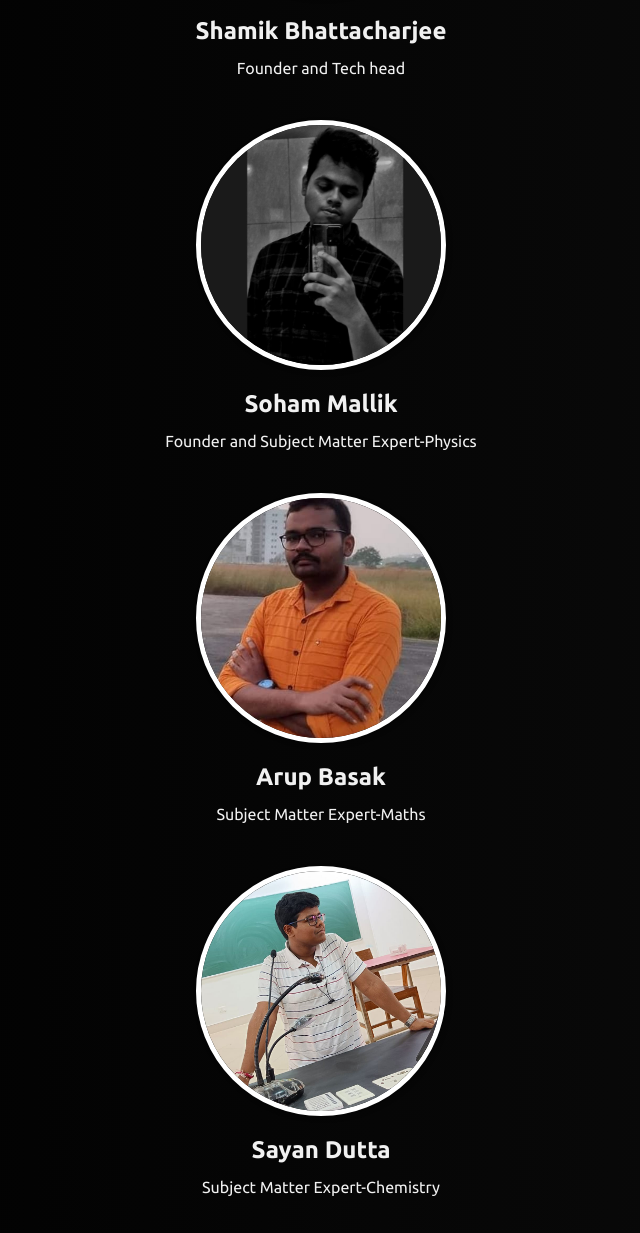
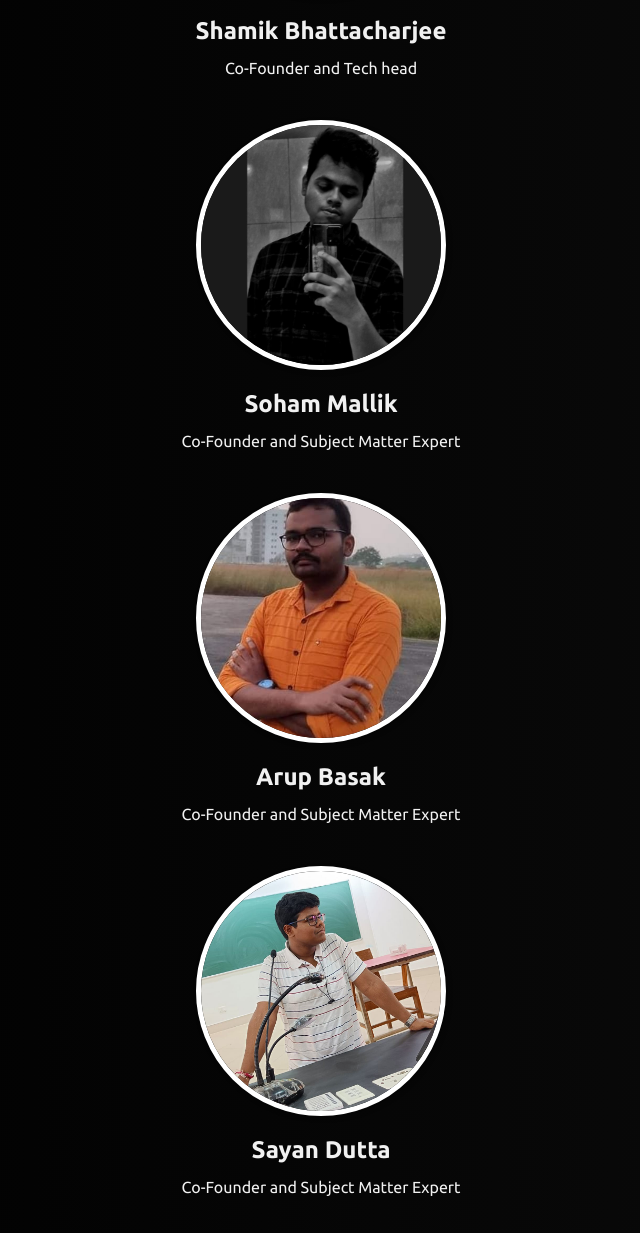
Before and after one commit to codegeek03/JEEnius, a plain HTML site: page index.html in a window 1280 px wide. Shown: the part 1367-2600 px from the top of the page, without its empty margins (319-959 px from the left). Drawn offline with nearby package versions, Linux system fonts and the light colour scheme.

Commit message:
Update index.html

```diff
--- a/index.html
+++ b/index.html
@@ -79,27 +79,27 @@
         <div class="team-member">
             <img src="FB_IMG_1678133920492.jpg" alt="Team Member 1">
             <h3>Shamik Bhattacharjee</h3>
-            <p>Founder and Tech head</p>
+            <p>Co-Founder and Tech head</p>
         </div>
         <div class="team-member">
             <img src="355670529_1709685356121017_5983488385810134917_n.jpg" alt="Team Member 1">
             <h3>Soham Mallik</h3>
-            <p>Founder and Subject Matter Expert-Physics</p>
+            <p>Co-Founder and Subject Matter Expert</p>
         </div>
         <div class="team-member">
             <img src="WhatsApp Image 2023-07-01 at 8.48.44 PM.jpeg" alt="Team Member 1">
             <h3>Arup Basak</h3>
-            <p>Subject Matter Expert-Maths</p>
+            <p>Co-Founder and Subject Matter Expert</p>
         </div>
         <div class="team-member">
             <img src="355651393_1954894388198689_633121530386032594_n.jpg" alt="Team Member 2">
             <h3>Sayan Dutta</h3>
-            <p>Subject Matter Expert-Chemistry</p>
+            <p>Co-Founder and Subject Matter Expert</p>
         </div>
       <div class="team-member">
             <img src="WhatsApp Image 2023-07-01 at 8.48.24 PM.jpeg" alt="Team Member 2">
             <h3>Subinay Toppo</h3>
-            <p>Media and content Head</p>
+            <p>Co-founder and Media and content Head</p>
         </div>
     </section>
 
```
